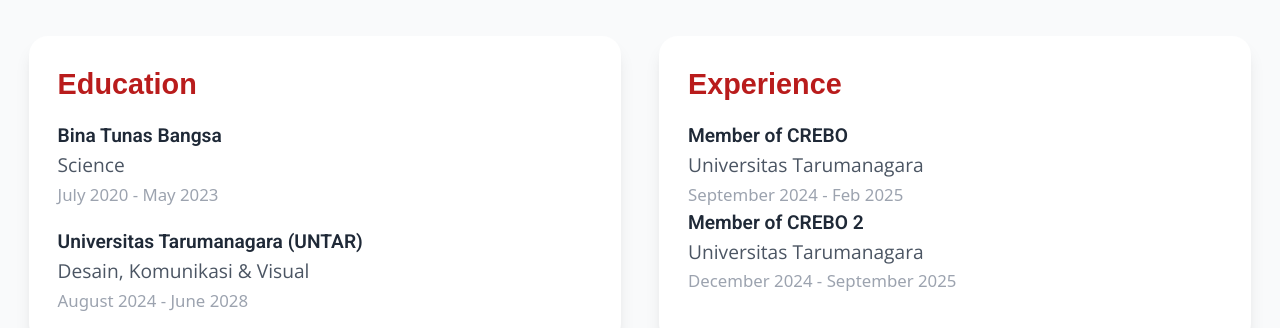
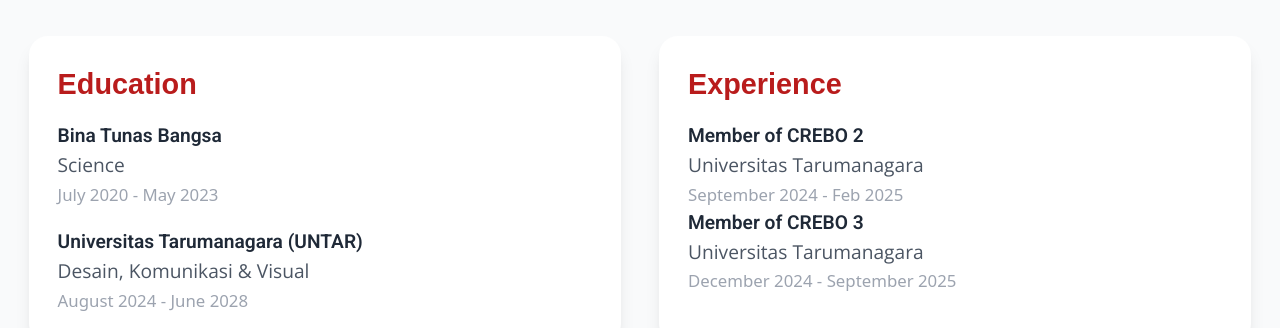
Before and after one commit to RafaelAngeloChristianto/cecil-portfolio, a React (Vite) app: page / in a window 1280 px wide. Shown: the part 1080-1408 px from the top of the page. Built offline with nearby package versions, Linux system fonts and the light colour scheme; a web font is replaced by a local one.

Commit message:
crebo fix

```diff
--- a/src/screens/HomeScreen.tsx
+++ b/src/screens/HomeScreen.tsx
@@ -128,7 +128,7 @@
             <div className="space-y-4">
               <div>
                 <h3 className="font-roboto font-semibold text-gray-800">
-                  Member of CREBO
+                  Member of CREBO 2
                 </h3>
                 <p className="font-open-sans text-gray-600">
                   Universitas Tarumanagara
@@ -141,7 +141,7 @@
             <div className="space-y-4">
               <div>
                 <h3 className="font-roboto font-semibold text-gray-800">
-                  Member of CREBO 2
+                  Member of CREBO 3
                 </h3>
                 <p className="font-open-sans text-gray-600">
                   Universitas Tarumanagara
```
